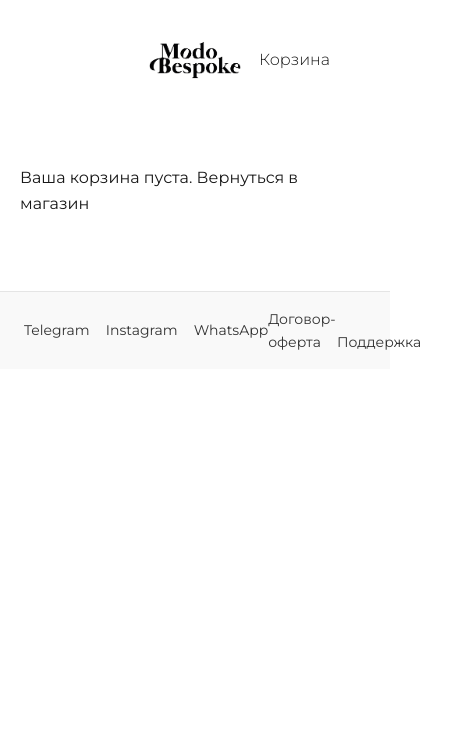
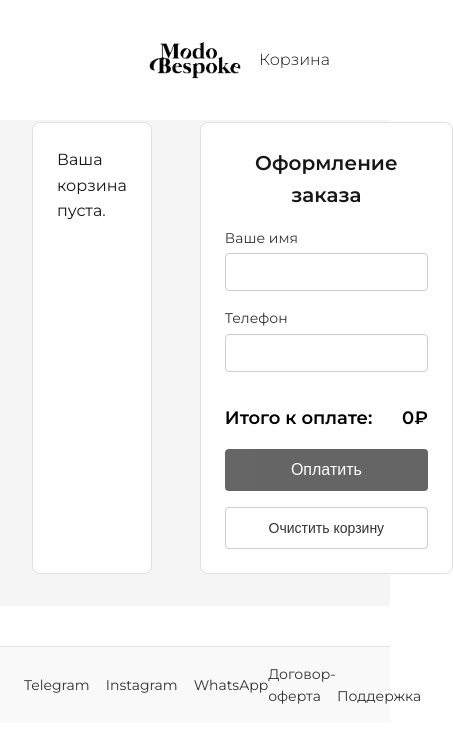
Before and after one commit to ModoBespokeSHOP/modobespoke-frontend, a Next.js app in the folder frontend/: page /cart in a window 390 px wide. Shown: the top 742 px of the page, 453 px wide, since content can reach past the window. Built offline with nearby package versions, Linux system fonts and the light colour scheme.

Commit message:
chore: подготовка адаптивной верстки

```diff
--- a/frontend/context/CartContext.js
+++ b/frontend/context/CartContext.js
@@ -1,18 +1,11 @@
-// frontend/context/CartContext.js
-
 import { createContext, useState, useEffect } from "react";
 
-// тут сразу задаём безопасные «заглушки»
-export const CartContext = createContext({
-  cart: [],
-  addToCart: () => {},
-  removeFromCart: () => {},
-  clearCart: () => {},
-});
+export const CartContext = createContext();
 
 export function CartProvider({ children }) {
   const [cart, setCart] = useState([]);
 
+  // Загрузить из localStorage при старте
   useEffect(() => {
     if (typeof window === "undefined") return;
     const saved = localStorage.getItem("cart");
@@ -23,6 +16,7 @@ export function CartProvider({ children }) {
     }
   }, []);
 
+  // Сохранять в localStorage при каждом изменении
   useEffect(() => {
     if (typeof window === "undefined") return;
     localStorage.setItem("cart", JSON.stringify(cart));
@@ -40,13 +34,28 @@ export function CartProvider({ children }) {
     });
   };
 
+  const decreaseQty = (productId) => {
+    setCart((prev) => {
+      return prev
+        .map((p) => (p.id === productId ? { ...p, qty: p.qty - 1 } : p))
+        .filter((p) => p.qty > 0);
+    });
+  };
+
   const removeFromCart = (productId) =>
     setCart((prev) => prev.filter((p) => p.id !== productId));
+
   const clearCart = () => setCart([]);
 
   return (
     <CartContext.Provider
-      value={{ cart, addToCart, removeFromCart, clearCart }}
+      value={{
+        cart,
+        addToCart,
+        decreaseQty,
+        removeFromCart,
+        clearCart,
+      }}
     >
       {children}
     </CartContext.Provider>
--- a/frontend/pages/cart.js
+++ b/frontend/pages/cart.js
@@ -1,23 +1,26 @@
 // frontend/pages/cart.js
+
 import { useContext, useState } from "react";
 import Head from "next/head";
-import Link from "next/link";
+import Image from "next/image";
+import { CartContext } from "../context/CartContext";
 import styles from "../styles/cart.module.css";
-import { CartContext } from "../context/CartContext";
 
 export default function CartPage() {
-  const { cart, removeFromCart, clearCart } = useContext(CartContext);
+  const { cart, addToCart, decreaseQty, removeFromCart, clearCart } =
+    useContext(CartContext);
+
   const [name, setName] = useState("");
   const [phone, setPhone] = useState("");
+  const [error, setError] = useState("");
   const [loading, setLoading] = useState(false);
-  const [error, setError] = useState("");
 
   const total = cart.reduce((sum, item) => sum + item.price * item.qty, 0);
 
-  async function handleOrder() {
+  const handlePay = async () => {
     setError("");
     if (!name.trim() || !phone.trim()) {
-      setError("Пожалуйста, заполните имя и телефон");
+      setError("Пожалуйста, введите имя и телефон");
       return;
     }
     setLoading(true);
@@ -32,114 +35,113 @@ export default function CartPage() {
         }),
       });
       const data = await res.json();
-      if (res.ok && data.confirmation_url) {
+      if (!res.ok) throw new Error(data.message || "Ошибка оплаты");
       window.location.href = data.confirmation_url;
-      } else {
-        throw new Error(data.message || "Не удалось создать платёж");
-      }
-    } catch (e) {
-      console.error(e);
-      setError("Ошибка при создании платежа. Попробуйте позже.");
+    } catch (err) {
+      setError(err.message);
+    } finally {
       setLoading(false);
     }
-  }
+  };
 
   return (
     <>
       <Head>
         <title>Корзина — Магазин платьев</title>
       </Head>
-      <main className="section">
+      <main className={styles.cartContainer}>
+        {/* Слева: товары */}
+        <div className={styles.cartItems}>
           {cart.length === 0 ? (
-          <p>
-            Ваша корзина пуста. <Link href="/">Вернуться в магазин</Link>
-          </p>
+            <p>Ваша корзина пуста.</p>
           ) : (
-          <div className={styles.cartContainer}>
-            {/* Слева товары */}
-            <div className={styles.cartItems}>
-              {cart.map((item) => (
+            cart.map((item) => (
               <div key={item.id} className={styles.cartItem}>
-                  <img
+                <Image
                   src={item.image}
                   alt={item.title}
+                  width={80}
+                  height={80}
                   className={styles.itemImage}
                 />
                 <div className={styles.itemDetails}>
-                    <h3 className={styles.itemTitle}>{item.title}</h3>
-                    <p className={styles.itemQty}>Кол-во: {item.qty}</p>
-                    <p className={styles.itemPrice}>
-                      {item.price}₽ × {item.qty} = {item.price * item.qty}₽
-                    </p>
+                  <div className={styles.itemTitle}>{item.title}</div>
+                  <div className={styles.itemQty}>
+                    <button onClick={() => decreaseQty(item.id)}>−</button>
+                    <span>{item.qty}</span>
+                    <button onClick={() => addToCart(item)}>+</button>
+                  </div>
+                  <div className={styles.itemPrice}>
+                    {item.price * item.qty}₽
+                  </div>
                 </div>
                 <button
                   className={styles.removeBtn}
                   onClick={() => removeFromCart(item.id)}
                 >
-                    ✕
+                  ×
                 </button>
               </div>
-              ))}
+            ))
+          )}
         </div>
 
-            {/* Справа форма+разбивка+итог */}
+        {/* Справа: форма и итоги */}
         <div className={styles.cartSummary}>
-              <h2 className={styles.summaryTitle}>Ваш заказ</h2>
+          <h2 className={styles.summaryTitle}>Оформление заказа</h2>
+
+          {error && <div className={styles.error}>{error}</div>}
 
           <div className={styles.formGroup}>
             <label className={styles.formLabel}>Ваше имя</label>
             <input
+              className={styles.formInput}
               type="text"
-                  className={styles.formInput}
               value={name}
               onChange={(e) => setName(e.target.value)}
-                  placeholder="Иван Иванов"
             />
           </div>
 
           <div className={styles.formGroup}>
             <label className={styles.formLabel}>Телефон</label>
             <input
+              className={styles.formInput}
               type="tel"
-                  className={styles.formInput}
               value={phone}
               onChange={(e) => setPhone(e.target.value)}
-                  placeholder="+7 (___) ___-__-__"
             />
           </div>
 
+          {/* Разбивка по товарам */}
           <div className={styles.breakdown}>
             {cart.map((item) => (
               <div key={item.id} className={styles.breakdownLine}>
-                    + {item.price * item.qty}₽
+                {item.qty} × {item.price}₽ = {item.price * item.qty}₽
               </div>
             ))}
           </div>
 
+          {/* Итого */}
           <div className={styles.summaryTotal}>
-                <span className={styles.summaryLabel}>Итого к оплате</span>
+            <span className={styles.summaryLabel}>Итого к оплате:</span>
             <span className={styles.totalAmount}>{total}₽</span>
           </div>
 
-              {error && <p className={styles.error}>{error}</p>}
-
           <button
             className={styles.payBtn}
-                onClick={handleOrder}
-                disabled={loading}
+            onClick={handlePay}
+            disabled={loading || cart.length === 0}
           >
-                {loading ? "Создание платежа..." : "Оплатить"}
+            {loading ? "Пожалуйста, подождите…" : "Оплатить"}
           </button>
           <button
             className={styles.clearBtn}
             onClick={clearCart}
-                disabled={loading}
+            disabled={cart.length === 0}
           >
             Очистить корзину
           </button>
         </div>
-          </div>
-        )}
       </main>
     </>
   );
--- a/frontend/styles/cart.module.css
+++ b/frontend/styles/cart.module.css
@@ -1,80 +1,142 @@
+/* styles/cart.module.css */
+
+/* === Контейнер всей страницы корзины === */
 .cartContainer {
   display: flex;
-  gap: 32px;
+  gap: 48px; /* пространство между колонками */
+  padding: 32px; /* внутренние отступы */
+  /* вместо var(--header-height) просто пишем нужный отступ: */
+  margin-top: 90px; /* <-- здесь и меняйте на любое число (px) */
+  background: #f5f5f5;
 }
 
-/* === Слева: товары === */
+/* === Левая колонка: список товаров + кнопка очистки === */
 .cartItems {
   flex: 3;
   display: flex;
   flex-direction: column;
   gap: 16px;
+  padding: 24px;
+  background: #fff;
+  border: 1px solid #e0e0e0;
+  border-radius: 8px;
 }
+
+/* Одна карточка товара */
 .cartItem {
   display: flex;
   align-items: center;
-  background: #fff;
   padding: 12px;
-  border: 1px solid #eee;
+  border-bottom: 1px solid #eee;
 }
+
 .itemImage {
+  flex-shrink: 0;
   width: 80px;
   height: 80px;
   object-fit: cover;
-  flex-shrink: 0;
   border-radius: 4px;
 }
+
 .itemDetails {
   margin-left: 16px;
   flex: 1;
+  display: flex;
+  flex-direction: column;
+  gap: 4px;
 }
+
 .itemTitle {
   font-size: 16px;
-  font-weight: 400;
-  margin-bottom: 4px;
+  font-weight: 500;
 }
-.itemQty,
+
+.itemQty {
+  display: flex;
+  align-items: center;
+  gap: 8px;
+}
+
+.itemQty button {
+  width: 28px;
+  height: 28px;
+  border: 1px solid #ccc;
+  background: transparent;
+  font-size: 18px;
+  line-height: 1;
+  cursor: pointer;
+  border-radius: 4px;
+}
+
 .itemPrice {
   font-size: 14px;
-  margin: 2px 0;
+  color: #333;
 }
+
 .removeBtn {
+  margin-left: 12px;
   background: transparent;
   border: none;
   color: #c00;
-  font-size: 18px;
+  font-size: 20px;
   cursor: pointer;
-  margin-left: 8px;
 }
 
-/* === Справа: форма и итоги === */
+/* Обёртка кнопки очистки, чтобы «прилипать» к низу */
+.clearWrapper {
+  margin-top: auto;
+  text-align: left;
+}
+
+.clearBtn {
+  padding: 12px 20px;
+  font-size: 14px;
+  cursor: pointer;
+  background: transparent;
+  border: 1px solid #ccc;
+  border-radius: 4px;
+  color: #333;
+  transition: background 0.2s ease;
+}
+
+.clearBtn:hover {
+  background: #f0f0f0;
+}
+
+/* === Правая колонка: форма и итоги === */
 .cartSummary {
   flex: 1;
-  background: #fff;
-  padding: 24px;
-  border: 1px solid #eee;
-  border-radius: 8px;
   display: flex;
   flex-direction: column;
+  gap: 16px;
+  padding: 24px;
+  background: #fff;
+  border: 1px solid #e0e0e0;
+  border-radius: 8px;
 }
+
 .summaryTitle {
-  margin-bottom: 16px;
   font-size: 20px;
-  font-weight: 500;
+  font-weight: 600;
   text-align: center;
 }
 
-/* Поля формы */
+.error {
+  color: #c00;
+  text-align: center;
+}
+
 .formGroup {
-  margin-bottom: 16px;
   display: flex;
   flex-direction: column;
+  gap: 4px;
 }
+
 .formLabel {
-  margin-bottom: 6px;
   font-size: 14px;
   color: #333;
 }
+
 .formInput {
   padding: 10px;
   border: 1px solid #ccc;
@@ -83,64 +145,51 @@
   outline: none;
   transition: border-color 0.2s ease;
 }
+
 .formInput:focus {
   border-color: #000;
 }
 
-/* Разбивка сумм */
 .breakdown {
-  margin: 16px 0;
+  display: flex;
+  flex-direction: column;
+  gap: 4px;
   text-align: right;
 }
+
 .breakdownLine {
-  font-size: 16px;
-  color: #333;
-  margin-bottom: 4px;
+  font-size: 14px;
+  color: #555;
 }
 
-/* Итоговая строка */
 .summaryTotal {
   display: flex;
   justify-content: space-between;
   align-items: center;
   font-size: 18px;
   font-weight: 600;
-  margin-bottom: 16px;
 }
+
 .summaryLabel {
-  color: #000; /* теперь чёрный */
+  color: #000;
 }
+
 .totalAmount {
   color: #000;
 }
 
-/* Ошибка */
-.error {
-  color: #c00;
-  margin-bottom: 12px;
-  text-align: center;
+.payBtn {
+  padding: 12px;
+  font-size: 16px;
+  cursor: pointer;
+  background: #000;
+  color: #fff;
+  border: none;
+  border-radius: 4px;
+  transition: opacity 0.2s ease;
 }
 
-/* Кнопки */
-.payBtn,
-.clearBtn {
-  padding: 12px;
-  font-size: 14px;
-  cursor: pointer;
-  border: none;
-  border-radius: 4px;
-  margin-top: 8px;
-  width: 100%;
-}
-.payBtn {
-  background: #000;
-  color: #fff;
-}
 .payBtn:disabled {
   opacity: 0.6;
-  cursor: default;
+  cursor: not-allowed;
 }
-.clearBtn {
-  background: transparent;
-  color: #555;
-}
--- a/frontend/styles/globals.css
+++ b/frontend/styles/globals.css
@@ -22,6 +22,8 @@
 
   /* Отступ кнопки «В корзину» от блока с ценой/названием */
   --button-offset: 12px;
+
+  --header-height: 60px; /* Укажи здесь свою реальную высоту шапки */
 }
 
 /* === Сброс базовых стилей === */
```
Also changed, not shown: frontend/styles/cart.css (+73 -81 lines). Lines whose indentation alone changed are shown as unchanged.
